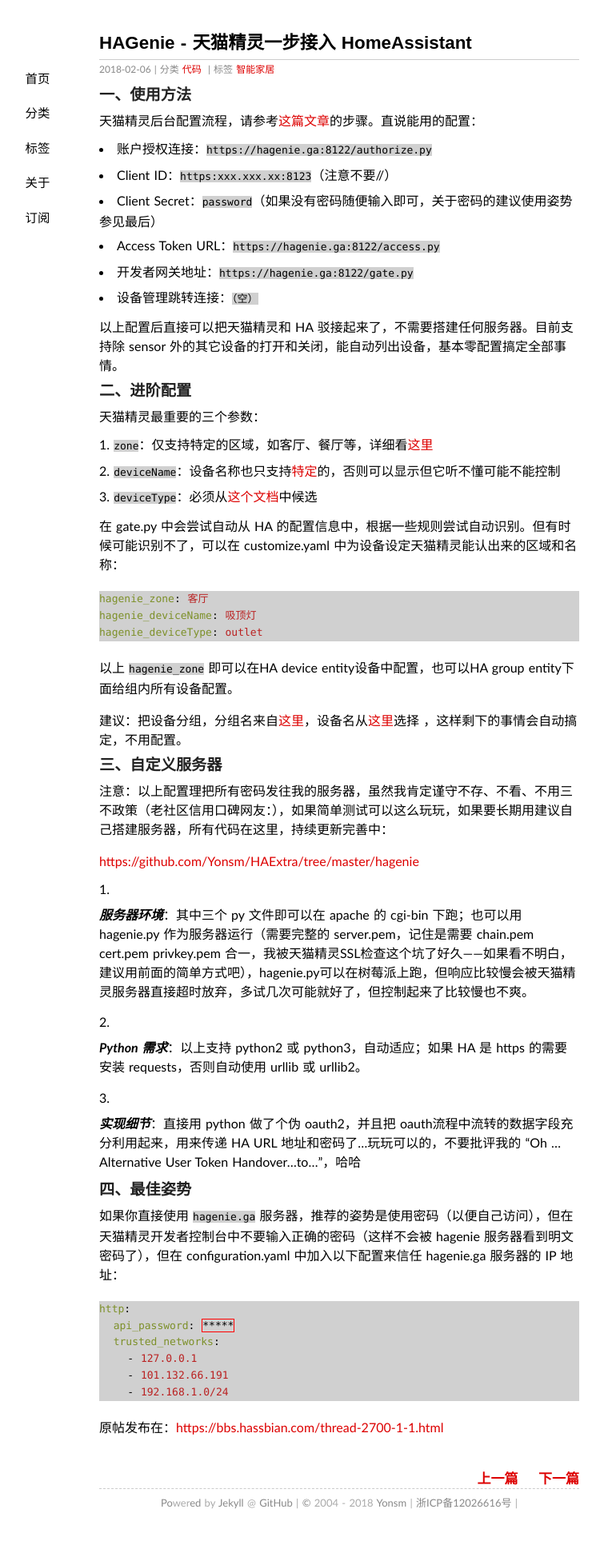
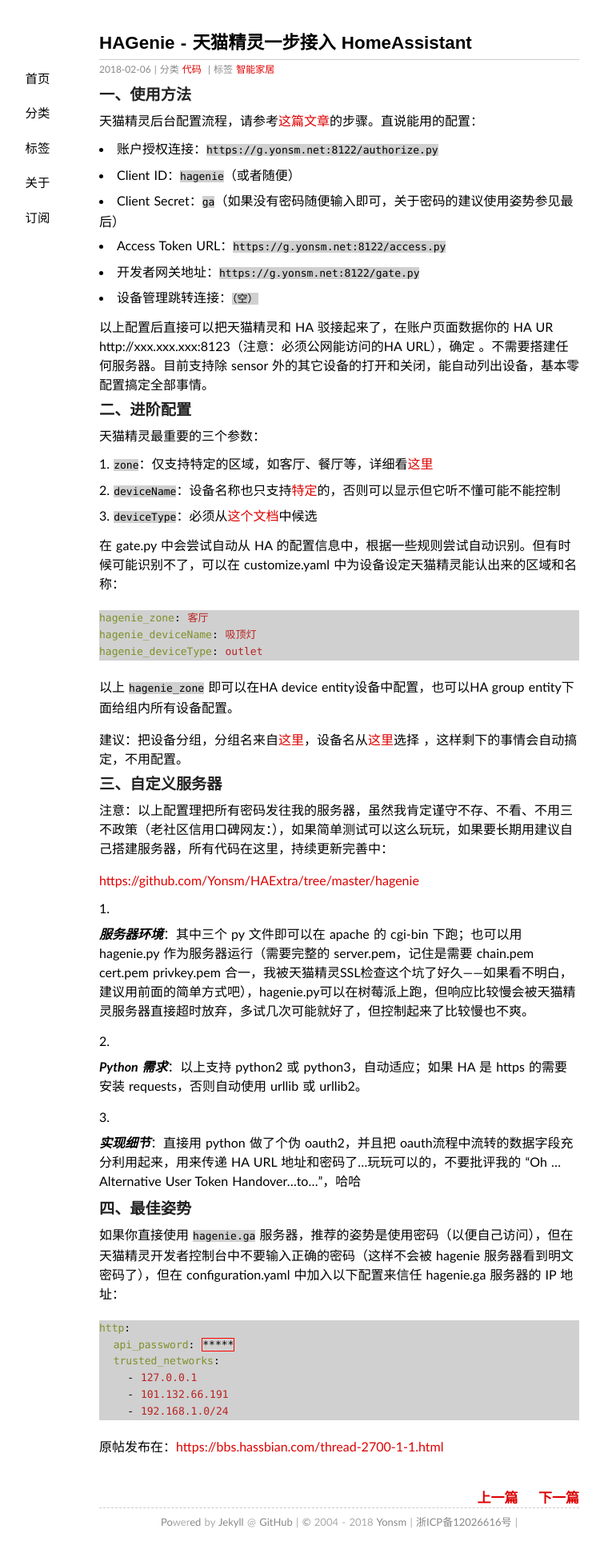
Before and after one commit to Yonsm/Yonsm.github.io, a Jekyll site: the page built from _posts/2018-02-06-hagenie.md, in a window 1280 px wide. Shown: the whole page at 80% size, without its empty margins (216-971 px from the left). Built offline with Jekyll 4.4.1, drawn with Linux system fonts in a browser that asks for light colours; comment, search, counter and statistics services are not loaded; before the commit the page ends 1923 px from its top, so only the background shows below that.

Commit message:
Update 2018-02-06-hagenie.md

```diff
--- a/_posts/2018-02-06-hagenie.md
+++ b/_posts/2018-02-06-hagenie.md
@@ -11,14 +11,15 @@ tags: 智能家居
 天猫精灵后台配置流程，请参考[这篇文章](https://bbs.hassbian.com/thread-1862-1-1.html)的步骤。直说能用的配置：
 
 
-- 账户授权连接：`https://hagenie.ga:8122/authorize.py`
-- Client ID：`https:xxx.xxx.xx:8123`（注意不要//）
-- Client Secret：`password`（如果没有密码随便输入即可，关于密码的建议使用姿势参见最后）
-- Access Token URL：`https://hagenie.ga:8122/access.py`
-- 开发者网关地址：`https://hagenie.ga:8122/gate.py`
+- 账户授权连接：`https://g.yonsm.net:8122/authorize.py`
+- Client ID：`hagenie`（或者随便）
+- Client Secret：`ga`（如果没有密码随便输入即可，关于密码的建议使用姿势参见最后）
+- Access Token URL：`https://g.yonsm.net:8122/access.py`
+- 开发者网关地址：`https://g.yonsm.net:8122/gate.py`
 - 设备管理跳转连接：`（空）`
 
-以上配置后直接可以把天猫精灵和 HA 驳接起来了，不需要搭建任何服务器。目前支持除 sensor 外的其它设备的打开和关闭，能自动列出设备，基本零配置搞定全部事情。
+以上配置后直接可以把天猫精灵和 HA 驳接起来了，在账户页面数据你的 HA UR http://xxx.xxx.xxx:8123（注意：必须公网能访问的HA URL），确定
+。不需要搭建任何服务器。目前支持除 sensor 外的其它设备的打开和关闭，能自动列出设备，基本零配置搞定全部事情。
 
 ### 二、进阶配置
 
```
